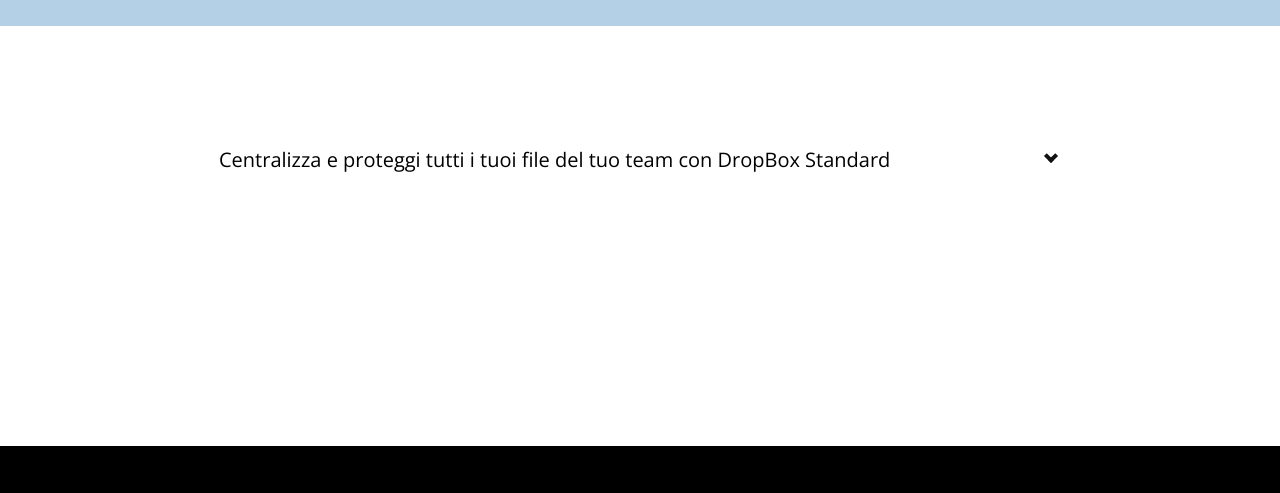
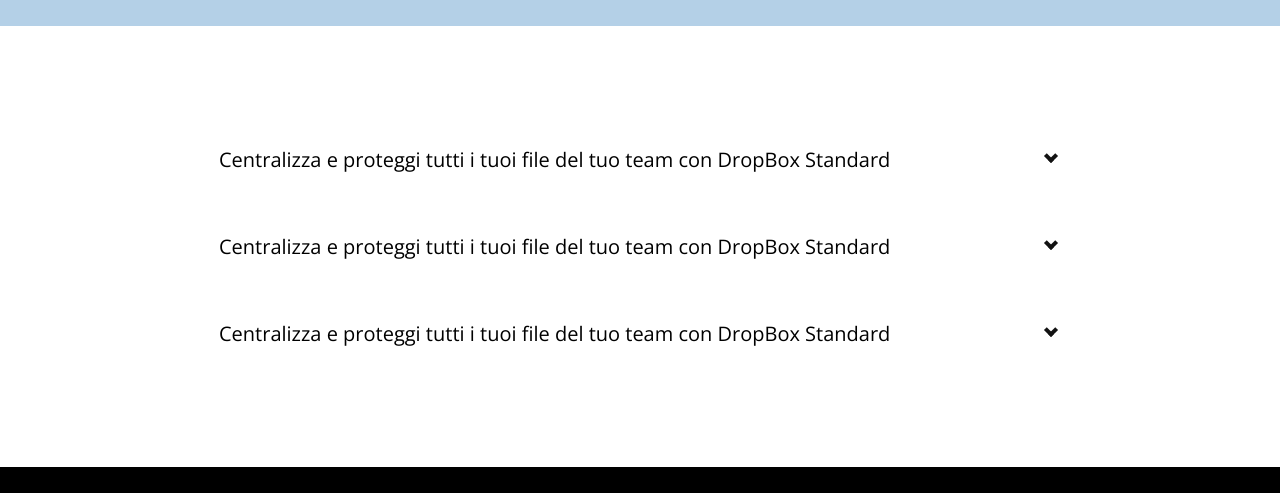
Before and after one commit to DonCode86/htmlcss-dropbox, a plain HTML site: page index.html in a window 1280 px wide. Shown: the part 4090-4583 px from the top of the page. Drawn offline with nearby package versions, Linux system fonts and the light colour scheme; a web font is replaced by a local one.

Commit message:
3 row accordion

```diff
--- a/css/style.css
+++ b/css/style.css
@@ -580,7 +580,6 @@ background-image: url('../img/business-feature-multi-device.png');
 .accordion {
   background: white;
   width: 90%;
-  min-height: 320px;
   margin: 0px auto;
   padding: 20px;
   position: relative;
@@ -653,6 +652,7 @@ background-image: url('../img/business-feature-multi-device.png');
 -----------------*/
 
 footer {
+    margin-top: 80px;
     background-color: black;
     min-height: 400px;
     color: white;
--- a/index.html
+++ b/index.html
@@ -323,8 +323,45 @@
                             </label>
                             <div class="panel">
                                 Hai la tranquillità di sapere che quando il lavoro viene perso, eliminato o modificato accidentalmente, il recupero dei file e la cronologia delle versioni rendono il ripristino un gioco da ragazzi.
+                                <br><br>
+                                <u>Ulteriori informazioni</u>
                             </div>
                         </div>
+                    </div>
+                    <div class="accordion">
+                        <div class="tab">
+                            <span class="title">
+                                Centralizza e proteggi tutti i tuoi file del tuo team con DropBox Standard
+                            </span>
+                            <input type="checkbox" id="one">
+                            <label for="one">
+                                <div class="mark"></div>
+                            </label>
+                            <div class="panel">
+                                Hai la tranquillità di sapere che quando il lavoro viene perso, eliminato o modificato accidentalmente, il
+                                recupero dei file e la cronologia delle versioni rendono il ripristino un gioco da ragazzi.
+                                <br><br>
+                                <u>Ulteriori informazioni</u>
+                            </div>
+                        </div>
+                    </div>
+                    <div class="accordion">
+                        <div class="tab">
+                            <span class="title">
+                                Centralizza e proteggi tutti i tuoi file del tuo team con DropBox Standard
+                            </span>
+                            <input type="checkbox" id="one">
+                            <label for="one">
+                                <div class="mark"></div>
+                            </label>
+                            <div class="panel">
+                                Hai la tranquillità di sapere che quando il lavoro viene perso, eliminato o modificato accidentalmente, il
+                                recupero dei file e la cronologia delle versioni rendono il ripristino un gioco da ragazzi.
+                                <br><br>
+                                <u>Ulteriori informazioni</u>
+                            </div>
+                        </div>
+                    </div>
                     <!-- <h2>Domande frequenti</h2>
                 </div>
                 <div class="faq-section">
```
